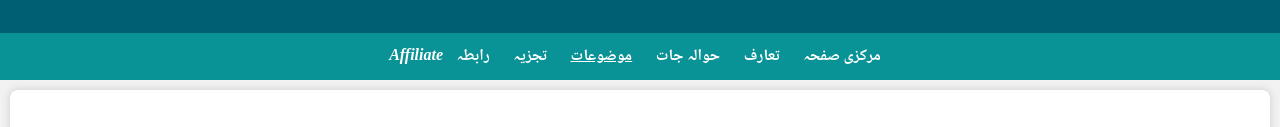
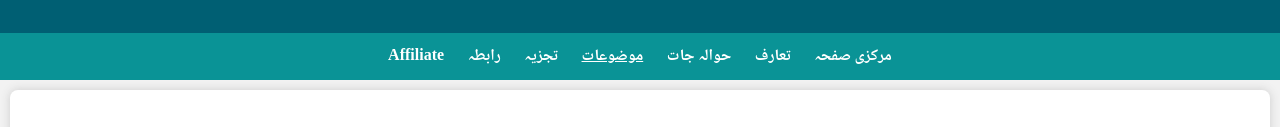
Before and after one commit to MannanSani/NeoOrder-, a plain HTML site: page topics.html in a window 1280 px wide. Shown: the part 147-274 px from the top of the page. Drawn offline with Linux system fonts and the light colour scheme.

Commit message:
Update topics.html
Update.topics

```diff
--- a/topics.html
+++ b/topics.html
@@ -19,7 +19,7 @@
       <li><a href="topics.html" class="active">موضوعات</a></li>
       <li><a href="analysis.html">تجزیہ</a></li>
       <li><a href="contact.html">رابطہ</a></li>
-      <i><a href="Affiliate.html">Affiliate</i>
+      <li><a href="Affiliate.html">Affiliate</i>
     </ul>
   </nav>
   <main>
```
